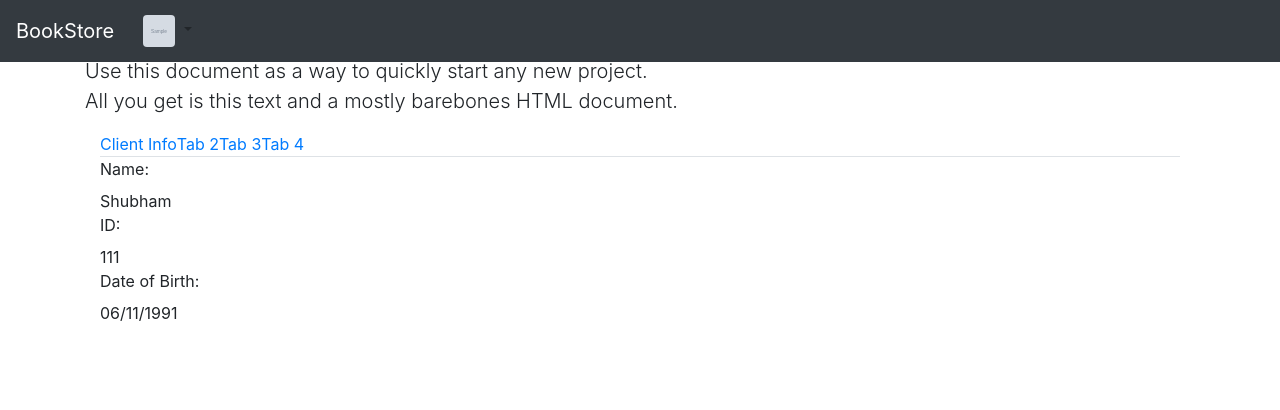
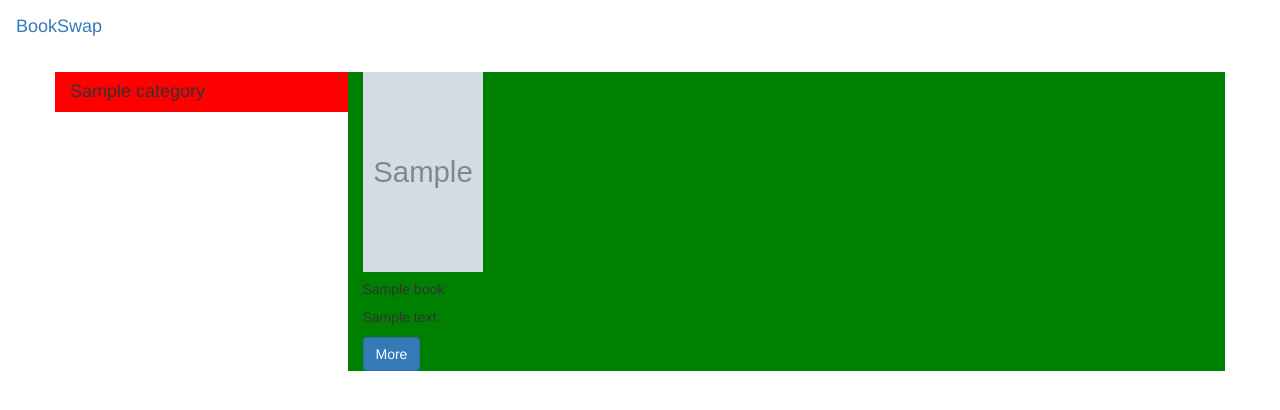
Before and after one commit to irenapopova/item-catalog, a Flask app: template catalog/templates/home.html in a window 1280 px wide. Shown: the top 410 px of the page. Run offline with Flask 2, Linux system fonts and the light colour scheme; the template is opened without the code that fills it: most values are stand-ins (such as "Sample title", 1, 10 or a date in 2020); grey boxes marked "Sample" are stand-in pictures; some libraries are stand-ins or nearby versions.

Commit message:
book cards added

```diff
--- a/catalog/templates/home.html
+++ b/catalog/templates/home.html
@@ -1,112 +1,34 @@
-<!DOCTYPE html>
-<html>
+{% extends "bootstrap/base.html" %}
+{% block title %}This is an example page{% endblock %}
 
+{% block navbar %}
+<nav class="navbar navbar-dark bg-dark">
+    <a class="navbar-brand" href="#">BookSwap</a>
+</nav>
+{% endblock %}
 
-<head>
-    <link rel="stylesheet" href="{{url_for('static', filename='style.css')}}" type="text/css">
-    <link rel="stylesheet" href="https://stackpath.bootstrapcdn.com/bootstrap/4.4.1/css/bootstrap.min.css"
-        integrity="sha384-Vkoo8x4CGsO3+Hhxv8T/Q5PaXtkKtu6ug5TOeNV6gBiFeWPGFN9MuhOf23Q9Ifjh" crossorigin="anonymous">
-    <meta name="viewport" content="width=device-width, initial-scale=1">
+{% block content %}
+<div class="container">
+    <div class="row">
+        <div class="col-md-3" style="background-color: red;">
+            {% for category in categories %}
+            <h4>{{category.name}}</h4>
+            {% endfor %}
+        </div>
+        <div class="col-md-9" style="background-color: green;">
 
-    <title>Home</title>
-</head>
+            {% for book in books %}
 
-<body>
-
-    <nav class="navbar navbar-expand-md navbar-dark bg-dark fixed-top">
-        <a class="navbar-brand" href="#">BookStore</a>
-        <div>
-            <button class="btn btn-mini dropdown-toggle" data-toggle="dropdown">
-                <img src="{{data['picture']}}" width="32px" height="32px" class="rounded">
-            </button>
-            <ul class="dropdown-menu" role="menu" aria-labelledby="dropdownMenu">
-                <li><a tabindex="-1" href="/logout">Logout</a></li>
-            </ul>
-        </div>
-    </nav>
-    <main role="main" class="container">
-
-        <div class="starter-template">
-            <h1>Bootstrap starter template</h1>
-            <p class="lead">Use this document as a way to quickly start any new project.<br> All you get is this text
-                and a mostly barebones HTML document.</p>
-        </div>
-
-        <div class="container">
-            <div class="col-xs-3">
-                <ul class="nav nav-tabs tabs-left">
-                    <li class="active"><a href="#ClientInfo" data-toggle="tab">Client Info</a></li>
-                    <li><a href="#tab2" data-toggle="tab">Tab 2</a></li>
-                    <li><a href="#tab3" data-toggle="tab">Tab 3</a></li>
-                    <li><a href="#tab4" data-toggle="tab">Tab 4</a></li>
-                </ul>
-            </div>
-            <div class="col-xs-9">
-                <!-- Tab panes -->
-                <div class="tab-content">
-                    <div class="tab-pane active" id="ClientInfo">
-                        <div>
-                            <div>
-                                <div>
-                                    <label>
-                                        Name:
-                                    </label>
-                                </div>
-                                <div>
-                                    Shubham
-                                </div>
-                            </div>
-                            <div>
-                                <div>
-                                    <label>
-                                        ID:
-                                    </label>
-                                </div>
-                                <div>
-                                    111
-                                </div>
-                            </div>
-                            <div>
-                                <div>
-                                    <label>
-                                        Date of Birth:
-                                    </label>
-                                </div>
-                                <div>
-                                    06/11/1991
-                                </div>
-                            </div>
-                        </div>
-                    </div>
-                    <div class="tab-pane" id="tab2">Tab 2.</div>
-                    <div class="tab-pane" id="tab3">Tab 3.</div>
-                    <div class="tab-pane" id="tab4">Tab 4.</div>
+            <div class="card" style="width: 18rem;">
+                <img class="card-img-top" src="{{book.image}}" alt="Card image cap" width="120px" height="200px">
+                <div class="card-body">
+                    <h5 class="card-title">{{book.name}}</h5>
+                    <p class="card-text">{{book.description}}</p>
+                    <a href="#" class="btn btn-primary">More</a>
                 </div>
             </div>
+            {% endfor %}
         </div>
-
-    </main>
-
-
-
-
-
-
-
-
-
-
-
-
-    <script src=" https://code.jquery.com/jquery-3.4.1.slim.min.js"
-        integrity="sha384-J6qa4849blE2+poT4WnyKhv5vZF5SrPo0iEjwBvKU7imGFAV0wwj1yYfoRSJoZ+n" crossorigin="anonymous">
-    </script>
-    <script src="https://cdn.jsdelivr.net/npm/popper.js@1.16.0/dist/umd/popper.min.js"
-        integrity="sha384-Q6E9RHvbIyZFJoft+2mJbHaEWldlvI9IOYy5n3zV9zzTtmI3UksdQRVvoxMfooAo" crossorigin="anonymous">
-    </script>
-    <script src="https://stackpath.bootstrapcdn.com/bootstrap/4.4.1/js/bootstrap.min.js"
-        integrity="sha384-wfSDF2E50Y2D1uUdj0O3uMBJnjuUD4Ih7YwaYd1iqfktj0Uod8GCExl3Og8ifwB6" crossorigin="anonymous">
-    </script>
-</body>
-
-</html>
+    </div>
+</div>
+{% endblock %}
```
